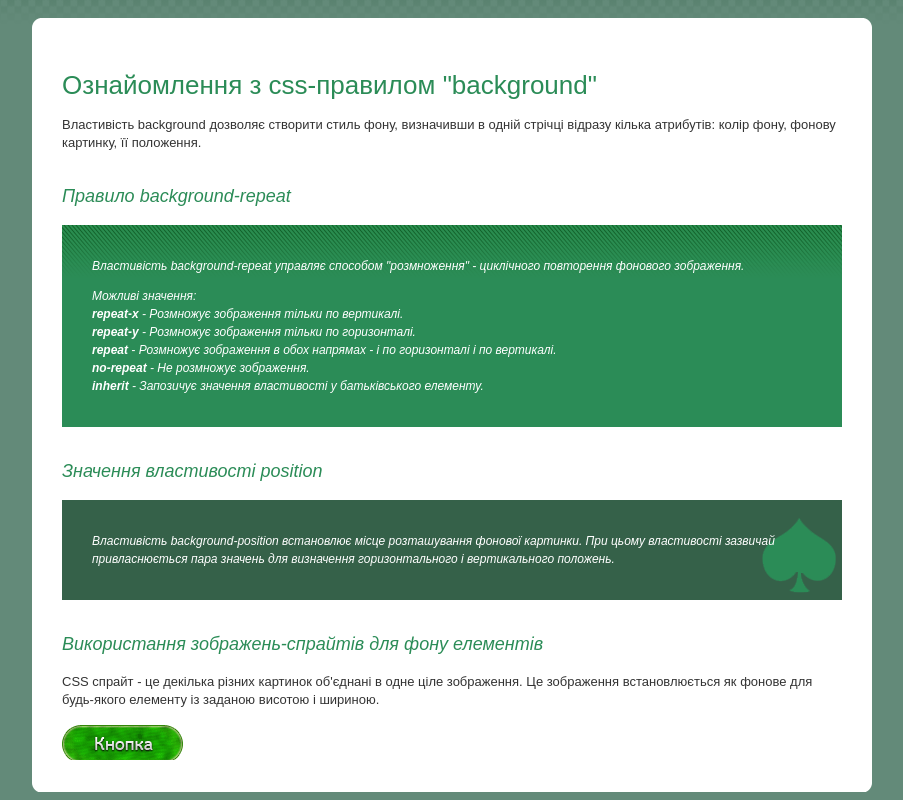
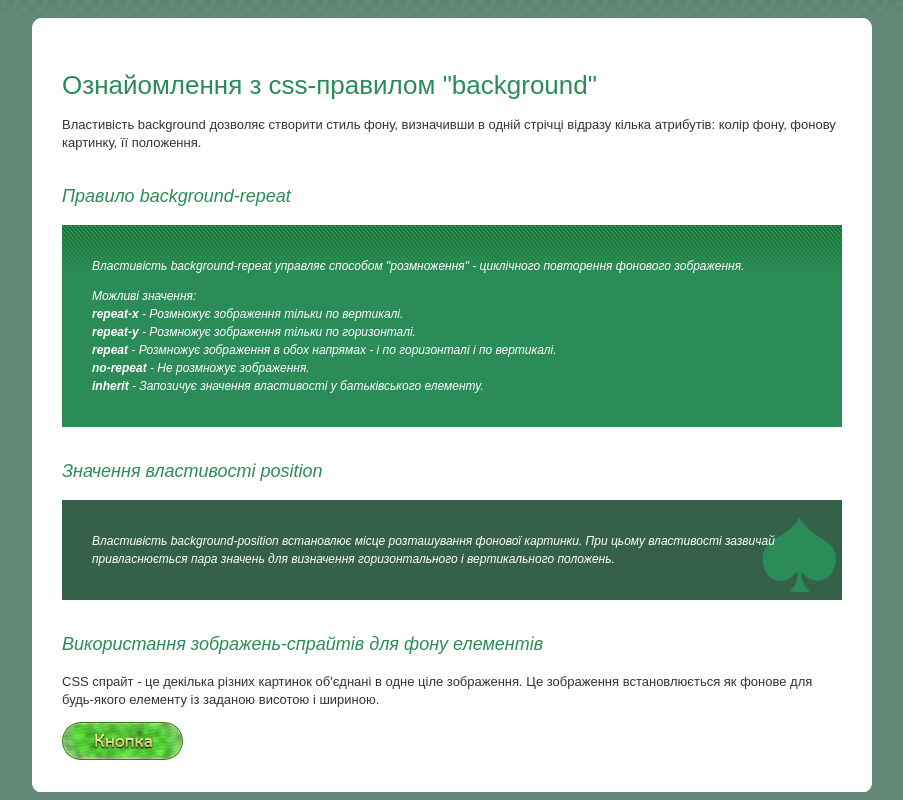
Before and after one commit to ihormedvid/hm4-css, a plain HTML site: page task1/index.html in a window 1280 px wide. In both pictures the pointer is over the link 310 px from the left and 823 px from the top of the page. Shown: the part 82-882 px from the top of the page, without its empty margins (188-1091 px from the left). Drawn offline with Linux system fonts and the light colour scheme.

Commit message:
Update style.css

```diff
--- a/task1/style.css
+++ b/task1/style.css
@@ -77,8 +77,8 @@ a.button {
   background-position: 0% 0%;
 }
 a.button:hover {
-  background-position: 0px 3px;
+  background-position: 0px -38px;
 }
 a.button:active {
-  background-position: 0px 3px;
+  background-position: 0px -76px;
 }
```
